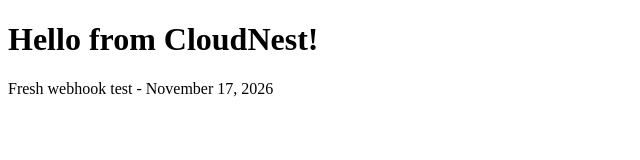
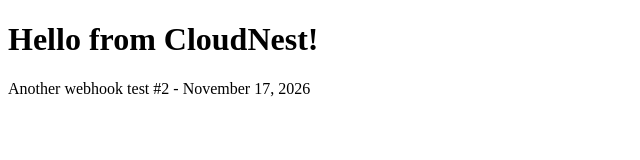
Before and after one commit to kgnah/cloudnest-test-app, a plain HTML site: page index.html in a window 1280 px wide. Shown: the whole page, without its empty margins (0-640 px from the left). Drawn offline with Linux system fonts and the light colour scheme.

Commit message:
Another Test

```diff
--- a/index.html
+++ b/index.html
@@ -5,6 +5,6 @@
 </head>
 <body>
     <h1>Hello from CloudNest!</h1>
-    <p>Fresh webhook test - November 17, 2026</p>
+    <p>Another webhook test #2 - November 17, 2026</p>
 </body>
 </html>
```
